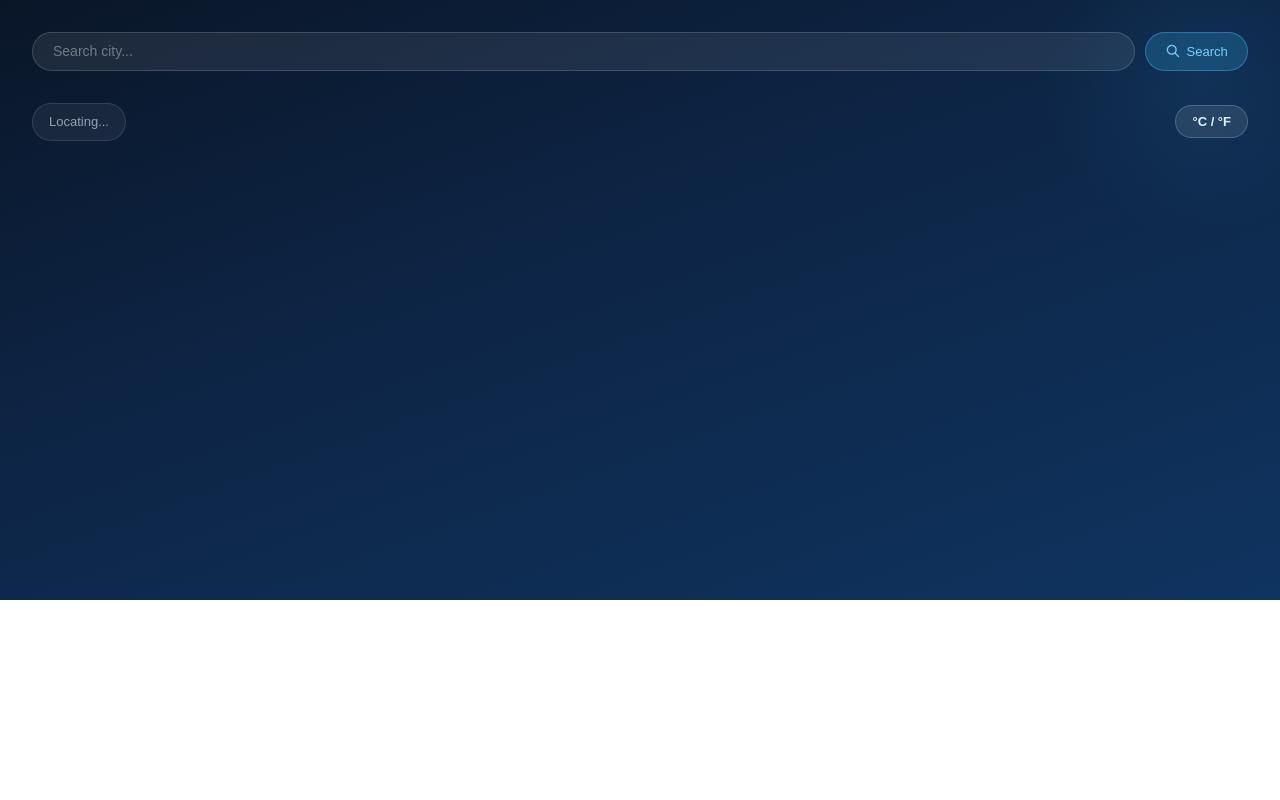
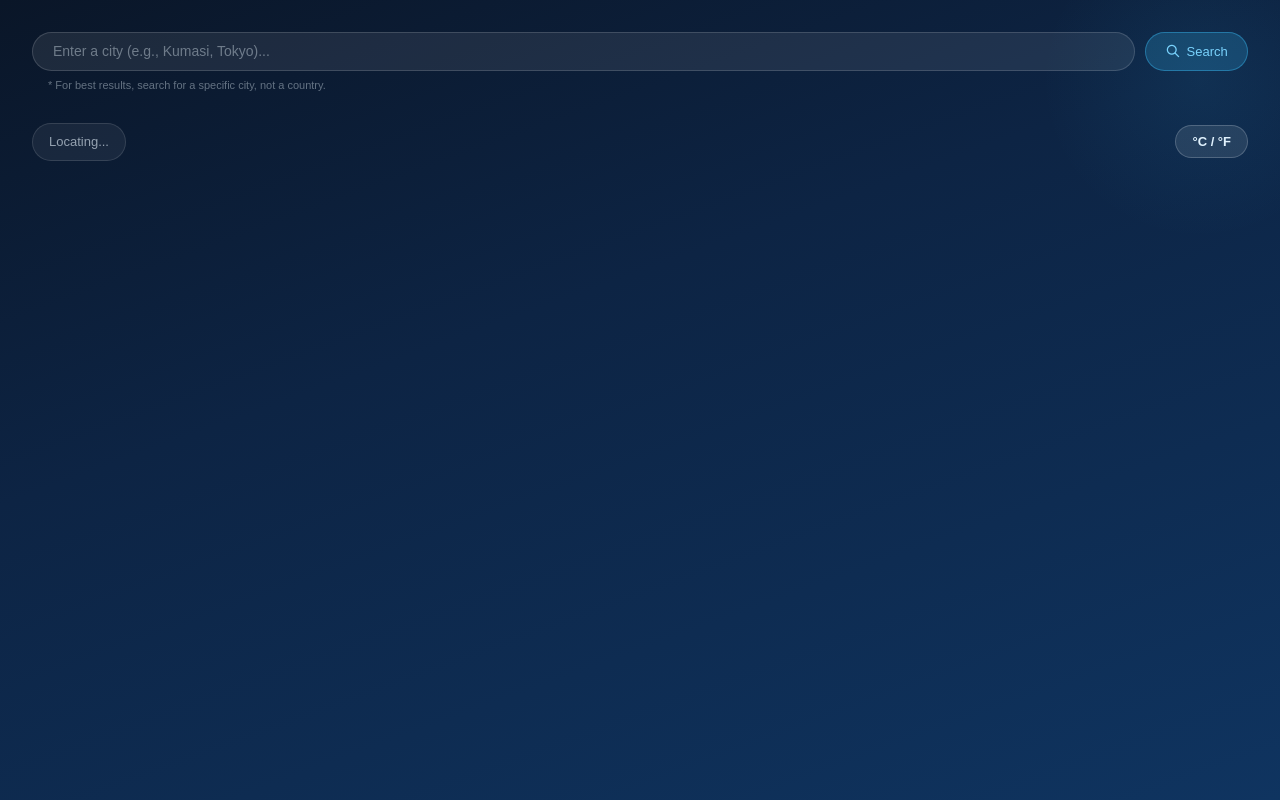
Before and after one commit to Danso-ui/7-Weather, a Flask app: page / in a window 1280 px wide. Run offline with Flask 3, Linux system fonts and the light colour scheme.

Commit message:
feat: enhance error handling and user feedback in weather search functionality

```diff
--- a/app.py
+++ b/app.py
@@ -13,19 +13,18 @@ app = Flask(__name__)
 
 @app.route("/", methods=["GET", "POST"])
 def index():
-    # 1. Initialize as None/Empty so the page loads cleanly on a GET request
     current_weather = None
     forecast = []
+    error_message = None  # <--- 1. Create a blank error message variable
 
     if request.method == "POST":
-        # Capture form data (might be city, might be lat/lon)
         city = request.form.get("city")
         lat = request.form.get("lat")
         lon = request.form.get("lon")
 
-        # Set these up to be filled in by one of the scenarios below
         latitude = None
         longitude = None
+        location_name = None
 
         # --- SCENARIO A: The user used the search bar ---
         if city:
@@ -34,13 +33,23 @@ def index():
             if geo:
                 latitude = geo[0]["lat"]
                 longitude = geo[0]["lon"]
+                location_name = f"{geo[0]['name']}, {geo[0]['country']}"
+            else:
+                # <--- 2. If 'geo' is empty, set the error message!
+                error_message = f"Could not find '{city}'. Please check your spelling and try again."
 
         # --- SCENARIO B: The user clicked "Use my current location" ---
         elif lat and lon:
             latitude = lat
             longitude = lon
+            rev_geo_url = f"https://api.openweathermap.org/geo/1.0/reverse?lat={lat}&lon={lon}&limit=1&appid={key}"
+            rev_geo = r.get(rev_geo_url).json()
+            if rev_geo:
+                location_name = f"{rev_geo[0]['name']}, {rev_geo[0]['country']}"
+            else:
+                location_name = "Current Location"
 
-        # --- FINAL STEP: If we successfully got coordinates from either A or B ---
+        # --- FINAL STEP: Fetch Weather ---
         if latitude is not None and longitude is not None:
             url2 = "https://api.openweathermap.org/data/3.0/onecall"
             params = {
@@ -65,7 +74,9 @@ def index():
                     "icon_url": f"https://openweathermap.org/img/wn/{current_icon_code}@2x.png",
                     "pressure": data2['current']['pressure'],
                     "feels_like": data2['current']['feels_like'],
-                    "timezone": data2['timezone'].split("/")[1].replace("_", " "),
+
+                    "city_name": location_name,
+
                     "day": dt.fromtimestamp(data2['current']['dt'] + data2['timezone_offset'],
                                             tz=timezone.utc).strftime("%A, %b %d %Y"),
                     "time": dt.fromtimestamp(data2['current']['dt'] + data2['timezone_offset'],
@@ -86,8 +97,7 @@ def index():
                     forecast.append(day_data)
 
     # Render the HTML page, passing the data along!
-    return render_template("index.html", current_weather=current_weather, forecast=forecast)
-
+    return render_template("index.html", current_weather=current_weather, forecast=forecast, error_message=error_message)
 
 if __name__ == "__main__":
     app.run(debug=False)
--- a/static/script.js
+++ b/static/script.js
@@ -89,7 +89,10 @@ document.addEventListener("DOMContentLoaded", () => {
 
   // Auto-run if opening the app fresh without a city loaded
   const weatherDataExists = document.querySelector(".city-name");
-  if (!weatherDataExists) {
+  const errorBoxExists = document.getElementById("error-box");
+
+  // ONLY run the location finder if there is no weather data AND no error message
+  if (!weatherDataExists && !errorBoxExists) {
     getLocationAndSubmit();
   }
 });
--- a/static/style.css
+++ b/static/style.css
@@ -6,7 +6,7 @@
 @import url("https://fonts.googleapis.com/css2?family=Syne:wght@400;600;700&family=DM+Sans:wght@300;400;500&display=swap");
 .weather-wrap {
   font-family: "DM Sans", sans-serif;
-  min-height: 600px;
+  min-height: 100vh;
   background: linear-gradient(160deg, #0a1628 0%, #0d2444 40%, #0f3460 100%);
   /* border-radius: 12px; */
   padding: 2rem;
--- a/templates/index.html
+++ b/templates/index.html
@@ -15,12 +15,21 @@
   <body>
     <div class="weather-wrap" {% if current_weather %}data-theme="{{ current_weather.icon }}"{% endif %}>
 
-      <form class="search-row" method="POST">
-        <input type="text" name="city" id="search-bar" placeholder="Search city..." />
+      <form class="search-row" method="POST" style="margin-bottom: 0.5rem;">
+        <input type="text" name="city" id="search-bar" placeholder="Enter a city (e.g., Kumasi, Tokyo)..." required />
         <button type="submit">
           <i class="ti ti-search" aria-hidden="true" style="font-size: 15px"></i> Search
         </button>
       </form>
+      <div style="font-size: 11px; color: rgba(232, 244, 253, 0.4); margin-bottom: 2rem; padding-left: 1rem;">
+        * For best results, search for a specific city, not a country.
+      </div>
+
+      {% if error_message %}
+      <div id="error-box" style="color: #fca5a5; background: rgba(239, 68, 68, 0.15); border: 1px solid rgba(239, 68, 68, 0.3); padding: 0.75rem; border-radius: 8px; margin-bottom: 2rem; font-size: 13px; text-align: center;">
+        <i class="ti ti-alert-circle" style="vertical-align: middle; margin-right: 4px;"></i> {{ error_message }}
+      </div>
+      {% endif %}
 
       <div class="top-controls">
         <button class="location-btn">
@@ -32,7 +41,7 @@
       </div>
 
       {% if current_weather %}
-          <div class="city-name">{{ current_weather.timezone }}</div>
+          <div class="city-name">{{ current_weather.city_name }}</div>
           <div class="date-line">{{ current_weather.day }} &nbsp;·&nbsp; {{ current_weather.time }}</div>
 
           <div class="main-temp-row">
```
